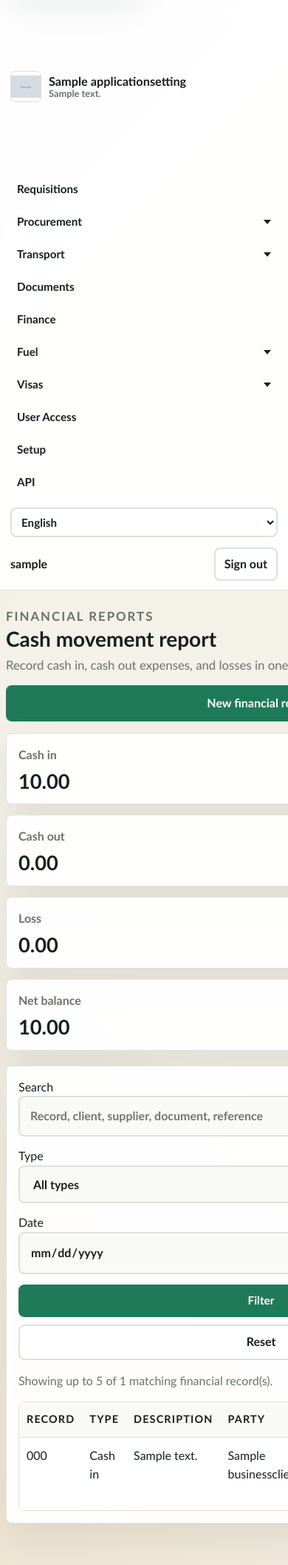
After one commit to nekiwanuka/MINING_ERP, a Django app: page /finance/ in a window 390 px wide. The commit adds this page. Shown: the whole page at 74% size. Run offline with Django 5.2, Linux system fonts and the light colour scheme; a user stored in the database is signed in; tables that the repository leaves empty hold one stand-in row (values such as "Sample post"); grey boxes marked "Sample" are stand-in pictures.

Commit message:
Improve responsiveness translation and finance

```diff
--- a/operations/access.py
+++ b/operations/access.py
@@ -34,6 +34,7 @@ TRANSPORT_MODULES = {
 }
 
 COMMERCIAL_DOCUMENT_MODULES = {UserModuleAccess.Module.COMMERCIAL_DOCUMENTS}
+FINANCIAL_MODULES = {UserModuleAccess.Module.FINANCIAL_REPORTS}
 FUEL_MODULES = {UserModuleAccess.Module.FUEL}
 VISA_MODULES = {UserModuleAccess.Module.VISAS}
 
@@ -67,6 +68,8 @@ def has_module_access(user, module, action):
         if module in PROCUREMENT_MODULES:
             return True
         if module in COMMERCIAL_DOCUMENT_MODULES:
+            return True
+        if module in FINANCIAL_MODULES:
             return True
         if module == UserModuleAccess.Module.REQUISITIONS:
             return action in {ACTION_READ, ACTION_UPDATE}
--- a/operations/context_processors.py
+++ b/operations/context_processors.py
@@ -1,5 +1,5 @@
 from .access import ACTION_CREATE, ACTION_READ, has_module_access
-from .i18n import LANGUAGE_LABELS, normalize_language, translate
+from .i18n import LANGUAGE_LABELS, TRANSLATIONS, normalize_language, translate
 from .models import ApplicationSetting, UserModuleAccess
 
 
@@ -19,6 +19,7 @@ def module_access(request):
             for code, label in ApplicationSetting.Language.choices
         ],
         "active_language": active_language,
+        "ui_translations": TRANSLATIONS.get(active_language, {}),
         "t": lambda text: translate(text, active_language),
         "can_create_requisitions": has_module_access(
             user, UserModuleAccess.Module.REQUISITIONS, ACTION_CREATE
@@ -38,6 +39,9 @@ def module_access(request):
         "can_read_commercial_documents": has_module_access(
             user, UserModuleAccess.Module.COMMERCIAL_DOCUMENTS, ACTION_READ
         ),
+        "can_read_financial_reports": has_module_access(
+            user, UserModuleAccess.Module.FINANCIAL_REPORTS, ACTION_READ
+        ),
         "can_read_fuel": has_module_access(
             user, UserModuleAccess.Module.FUEL, ACTION_READ
         ),
--- a/operations/management/commands/seed_demo.py
+++ b/operations/management/commands/seed_demo.py
@@ -49,6 +49,7 @@ class Command(BaseCommand):
                     UserModuleAccess.Module.PURCHASE_ORDERS,
                     UserModuleAccess.Module.PURCHASE_RECEIPTS,
                     UserModuleAccess.Module.COMMERCIAL_DOCUMENTS,
+                    UserModuleAccess.Module.FINANCIAL_REPORTS,
                 ]:
                     self.grant(
                         user, module, create=True, read=True, update=True, delete=True
--- a/operations/templates/operations/base.html
+++ b/operations/templates/operations/base.html
@@ -48,6 +48,7 @@
             {% endif %}
             {% if can_read_transport_reports and not can_read_transport %}<a href="{% url 'transport_reports' %}">Reports</a>{% endif %}
             {% if can_read_commercial_documents %}<a href="{% url 'commercial_document_list' %}">Documents</a>{% endif %}
+            {% if can_read_financial_reports %}<a href="{% url 'financial_report' %}">Finance</a>{% endif %}
             {% if can_read_fuel %}
                 <details class="nav-group">
                     <summary aria-label="Open fuel menu">{{ 'Fuel'|tr:active_language }}</summary>
@@ -102,5 +103,43 @@
         {% endif %}
         {% block content %}{% endblock %}
     </main>
+    {{ ui_translations|json_script:"ui-translations" }}
+    <script>
+        (function () {
+            var script = document.getElementById('ui-translations');
+            if (!script) { return; }
+            var translations = JSON.parse(script.textContent || '{}');
+            var skipTags = { SCRIPT: true, STYLE: true, TEXTAREA: true, SELECT: true, OPTION: true };
+
+            function translateValue(value) {
+                var trimmed = String(value || '').trim();
+                return translations[trimmed] || null;
+            }
+
+            function translateTextNodes(root) {
+                var walker = document.createTreeWalker(root, NodeFilter.SHOW_TEXT);
+                var nodes = [];
+                while (walker.nextNode()) { nodes.push(walker.currentNode); }
+                nodes.forEach(function (node) {
+                    if (!node.parentElement || skipTags[node.parentElement.tagName]) { return; }
+                    var translated = translateValue(node.nodeValue);
+                    if (translated) { node.nodeValue = node.nodeValue.replace(node.nodeValue.trim(), translated); }
+                });
+            }
+
+            function translateAttributes(root) {
+                root.querySelectorAll('[placeholder], [title], [aria-label], input[type="submit"]').forEach(function (element) {
+                    ['placeholder', 'title', 'aria-label', 'value'].forEach(function (attribute) {
+                        if (!element.hasAttribute(attribute)) { return; }
+                        var translated = translateValue(element.getAttribute(attribute));
+                        if (translated) { element.setAttribute(attribute, translated); }
+                    });
+                });
+            }
+
+            translateTextNodes(document.body);
+            translateAttributes(document.body);
+        }());
+    </script>
 </body>
 </html>
--- /dev/null
+++ b/operations/templates/operations/financial_report.html
@@ -0,0 +1,63 @@
+{% extends 'operations/base.html' %}
+{% block title %}Financial Reports | Mining ERP{% endblock %}
+{% block content %}
+<section class="page-heading">
+    <div>
+        <p class="eyebrow">Financial Reports</p>
+        <h1>Cash movement report</h1>
+        <p>Record cash in, cash out expenses, and losses in one simple report.</p>
+    </div>
+    <a class="primary-button" href="{% url 'financial_record_create' %}">New financial record</a>
+</section>
+
+<section class="metric-grid">
+    <article class="metric-card"><span>Cash in</span><strong>{{ cash_in_total|floatformat:2 }}</strong></article>
+    <article class="metric-card"><span>Cash out</span><strong>{{ cash_out_total|floatformat:2 }}</strong></article>
+    <article class="metric-card"><span>Loss</span><strong>{{ loss_total|floatformat:2 }}</strong></article>
+    <article class="metric-card"><span>Net balance</span><strong>{{ net_total|floatformat:2 }}</strong></article>
+</section>
+
+<section class="panel">
+    <form method="get" class="list-filter-form list-filter-form-wide">
+        <label>Search
+            <input class="field-control" type="search" name="q" value="{{ query }}" placeholder="Record, client, supplier, document, reference">
+        </label>
+        <label>Type
+            <select class="field-control" name="type">
+                <option value="all" {% if record_type == 'all' %}selected{% endif %}>All types</option>
+                {% for value, label in record_types %}
+                    <option value="{{ value }}" {% if record_type == value %}selected{% endif %}>{{ label }}</option>
+                {% endfor %}
+            </select>
+        </label>
+        <label>Date
+            <input class="field-control" type="date" name="date" value="{{ date_value }}">
+        </label>
+        <div class="list-filter-actions">
+            <button class="small-button" type="submit">Filter</button>
+            <a class="secondary-button" href="{% url 'financial_report' %}">Reset</a>
+        </div>
+    </form>
+    <p class="empty-copy">Showing up to 5 of {{ matching_count }} matching financial record(s).</p>
+    <div class="table-wrap compact">
+        <table>
+            <thead><tr><th>Record</th><th>Type</th><th>Description</th><th>Party</th><th>Reference</th><th>Amount</th><th>Date</th></tr></thead>
+            <tbody>
+                {% for record in records %}
+                    <tr>
+                        <td>{{ record.record_number }}</td>
+                        <td>{{ record.get_record_type_display }}</td>
+                        <td>{{ record.description }}</td>
+                        <td>{% if record.client %}{{ record.client }}{% elif record.supplier %}{{ record.supplier }}{% else %}-{% endif %}</td>
+                        <td>{% if record.document %}{{ record.document.document_number }}{% else %}{{ record.reference|default:'-' }}{% endif %}</td>
+                        <td>{{ record.currency }} {{ record.amount|floatformat:2 }}</td>
+                        <td>{{ record.record_date }}</td>
+                    </tr>
+                {% empty %}
+                    <tr><td colspan="7" class="empty-cell">No financial records yet.</td></tr>
+                {% endfor %}
+            </tbody>
+        </table>
+    </div>
+</section>
+{% endblock %}
--- a/operations/urls.py
+++ b/operations/urls.py
@@ -179,6 +179,8 @@ urlpatterns = [
         views.business_client_create,
         name="business_client_create",
     ),
+    path("finance/", views.financial_report, name="financial_report"),
+    path("finance/new/", views.financial_record_create, name="financial_record_create"),
     path("fuel/", views.fuel_dashboard, name="fuel_dashboard"),
     path("fuel/batches/", views.fuel_batch_balance, name="fuel_batch_balance"),
     path("fuel/assets/new/", views.fuel_asset_create, name="fuel_asset_create"),
--- a/operations/views.py
+++ b/operations/views.py
@@ -10,7 +10,7 @@ from django.contrib import messages
 from django.contrib.auth import get_user_model
 from django.contrib.auth.decorators import login_required, user_passes_test
 from django.core.exceptions import PermissionDenied
-from django.db.models import Count, Q
+from django.db.models import Count, Q, Sum
 from django.http import HttpResponse
 from django.shortcuts import get_object_or_404, redirect, render
 from django.utils.dateparse import parse_date
@@ -52,6 +52,7 @@ from .forms import (
     DirectPurchaseOrderForm,
     ExpatriateForm,
     ExpatriateVisaForm,
+    FinancialRecordForm,
     FuelAssetForm,
     FuelIssueForm,
     FuelStockBatchForm,
@@ -78,6 +79,7 @@ from .models import (
     CommercialDocument,
     Expatriate,
     ExpatriateVisa,
+    FinancialRecord,
     FuelAsset,
     FuelIssue,
     FuelStockBatch,
@@ -856,6 +858,7 @@ def dashboard(request):
         "inquiry_count": PurchaseInquiry.objects.count(),
         "transport_count": TransportRecord.objects.count(),
         "commercial_document_count": CommercialDocument.objects.count(),
+        "financial_record_count": FinancialRecord.objects.count(),
         "status_breakdown": Requisition.objects.values("status")
         .annotate(total=Count("id"))
         .order_by("status"),
@@ -2379,6 +2382,79 @@ def business_client_create(request):
     )
 
 
+@access_required(UserModuleAccess.Module.FINANCIAL_REPORTS, ACTION_READ)
+def financial_report(request):
+    query = request.GET.get("q", "").strip()
+    record_type = request.GET.get("type", "all").strip() or "all"
+    date_value = request.GET.get("date", "").strip()
+    search_date = parse_date(date_value) if date_value else None
+    records = FinancialRecord.objects.select_related(
+        "client", "supplier", "document", "recorded_by"
+    )
+    if query:
+        records = records.filter(
+            Q(record_number__icontains=query)
+            | Q(description__icontains=query)
+            | Q(reference__icontains=query)
+            | Q(client__name__icontains=query)
+            | Q(supplier__name__icontains=query)
+            | Q(document__document_number__icontains=query)
+        ).distinct()
+    allowed_types = {code for code, _label in FinancialRecord.RecordType.choices}
+    if record_type in allowed_types:
+        records = records.filter(record_type=record_type)
+    if search_date:
+        records = records.filter(record_date=search_date)
+    totals = records.values("record_type").annotate(total=Sum("amount"))
+    total_map = {row["record_type"]: row["total"] or Decimal("0") for row in totals}
+    cash_in_total = total_map.get(FinancialRecord.RecordType.CASH_IN, Decimal("0"))
+    expense_total = total_map.get(FinancialRecord.RecordType.CASH_OUT, Decimal("0"))
+    loss_total = total_map.get(FinancialRecord.RecordType.LOSS, Decimal("0"))
+    cash_out_total = expense_total + loss_total
+    matching_count = records.count()
+    records = records[:LIST_RESULTS_LIMIT]
+    return render(
+        request,
+        "operations/financial_report.html",
+        {
+            "records": records,
+            "query": query,
+            "record_type": record_type,
+            "record_types": FinancialRecord.RecordType.choices,
+            "date_value": date_value,
+            "matching_count": matching_count,
+            "cash_in_total": cash_in_total,
+            "cash_out_total": cash_out_total,
+            "expense_total": expense_total,
+            "loss_total": loss_total,
+            "net_total": cash_in_total - cash_out_total,
+        },
+    )
+
+
+@access_required(UserModuleAccess.Module.FINANCIAL_REPORTS, ACTION_CREATE)
+def financial_record_create(request):
+    form = FinancialRecordForm(
+        request.POST or None, initial={"record_date": date.today()}
+    )
+    if request.method == "POST" and form.is_valid():
+        record = form.save(commit=False)
+        record.recorded_by = request.user
+        record.save()
+        messages.success(request, f"Financial record {record.record_number} saved.")
+        return redirect("financial_report")
+    return render(
+        request,
+        "operations/form_page.html",
+        {
+            "form": form,
+            "title": "New financial record",
+            "action_label": "Save record",
+            "cancel_url": "financial_report",
+        },
+    )
+
+
 @superuser_required
 def user_access_list(request):
     query = request.GET.get("q", "").strip()
--- a/static/css/app.css
+++ b/static/css/app.css
@@ -35,6 +35,8 @@
 
 * { box-sizing: border-box; }
 
+html, body { max-width: 100%; overflow-x: hidden; }
+
 body {
     margin: 0;
     min-height: 100vh;
@@ -47,6 +49,8 @@ body {
         linear-gradient(45deg, rgba(189, 125, 29, 0.10), transparent 40%),
         var(--surface-soft);
 }
+
+img, table, input, select, textarea, button { max-width: 100%; }
 
 a { color: var(--accent-dark); text-decoration: none; text-underline-offset: 4px; text-decoration-thickness: 2px; }
 a:hover { color: var(--accent-dark); text-decoration: underline; }
@@ -90,13 +94,13 @@ button, input, select, textarea { font: inherit; }
     backdrop-filter: blur(14px);
 }
 
-.brand { display: flex; align-items: center; gap: 10px; font-weight: 800; color: var(--ink); min-width: min(230px, 100%); }
+.brand { display: flex; align-items: center; gap: 10px; font-weight: 800; color: var(--ink); min-width: 0; flex: 0 1 210px; }
 .brand:hover { text-decoration: none; }
 .brand-mark { display: grid; place-items: center; width: 44px; height: 44px; border-radius: 8px; background: var(--ink); color: #fff; }
 .brand-logo { width: 42px; height: 42px; object-fit: contain; border-radius: 7px; background: #fff; border: 1px solid var(--line); }
 .brand-copy { display: grid; gap: 1px; line-height: 1.1; }
-.brand-copy strong { font-size: 1.08rem; }
-.brand-copy small { color: var(--muted); font-size: 0.84rem; font-weight: 700; }
+.brand-copy strong { font-size: 1.02rem; overflow-wrap: anywhere; }
+.brand-copy small { color: var(--muted); font-size: 0.8rem; font-weight: 700; overflow-wrap: anywhere; }
 .top-nav { display: flex; gap: 4px; align-items: center; flex: 1; flex-wrap: nowrap; justify-content: center; min-width: 0; }
 .top-nav a, .nav-group > summary {
     display: inline-flex;
@@ -170,12 +174,12 @@ button, input, select, textarea { font: inherit; }
 }
 .logout-form button:hover, .secondary-button:hover { border-color: var(--accent); color: var(--accent-dark); text-decoration: none; }
 
-.page-shell { width: min(1280px, calc(100% - 40px)); margin: 32px auto 68px; display: grid; justify-items: center; }
+.page-shell { width: min(1280px, calc(100% - 28px)); margin: 26px auto 56px; display: grid; justify-items: center; }
 .page-shell > * { width: 100%; }
-.page-heading { display: flex; justify-content: space-between; gap: 24px; align-items: center; width: min(1160px, 100%); margin: 0 auto 26px; }
+.page-heading { display: flex; justify-content: space-between; gap: 18px; align-items: center; width: min(1160px, 100%); margin: 0 auto 22px; }
 .form-page-heading { justify-content: center; text-align: center; }
 .requisition-heading { justify-content: center; text-align: center; }
-.page-heading h1 { margin: 3px 0 0; font-size: clamp(2.1rem, 4vw, 3.45rem); line-height: 1.04; letter-spacing: 0; }
+.page-heading h1 { margin: 3px 0 0; font-size: clamp(1.75rem, 3.4vw, 3.1rem); line-height: 1.04; letter-spacing: 0; overflow-wrap: anywhere; }
 .page-heading p { color: var(--muted); margin: 8px 0 0; font-size: 1.05rem; }
 .eyebrow { margin: 0; text-transform: uppercase; letter-spacing: 0.12em; font-size: 0.82rem; color: var(--accent-dark); font-weight: 900; }
 
@@ -196,16 +200,16 @@ button, input, select, textarea { font: inherit; }
 .small-button { min-height: 44px; padding: 10px 14px; font-size: 0.96rem; }
 .button-row { display: flex; justify-content: flex-end; align-items: center; flex-wrap: wrap; gap: 12px; }
 
-.metric-grid { display: grid; grid-template-columns: repeat(4, minmax(0, 1fr)); gap: 18px; margin-bottom: 22px; }
+.metric-grid { display: grid; grid-template-columns: repeat(auto-fit, minmax(min(220px, 100%), 1fr)); gap: 14px; margin-bottom: 20px; }
 .metric-card, .panel {
     background: rgba(255, 255, 255, 0.94);
     border: 1px solid rgba(219, 226, 221, 0.9);
     border-radius: 8px;
     box-shadow: var(--shadow);
 }
-.metric-card { padding: 22px; }
+.metric-card { padding: clamp(16px, 2.5vw, 22px); }
 .metric-card span { display: block; color: var(--muted); font-size: 1rem; font-weight: 800; }
-.metric-card strong { display: block; margin-top: 8px; font-size: 2.35rem; line-height: 1.1; }
+.metric-card strong { display: block; margin-top: 8px; font-size: clamp(1.7rem, 3vw, 2.35rem); line-height: 1.1; }
 .visual-metric-card { display: flex; align-items: center; gap: 16px; min-height: 150px; }
 .visual-metric-card > div { min-width: 0; }
 .dashboard-tile-image {
@@ -250,11 +254,11 @@ button, input, select, textarea { font: inherit; }
 .inline-pos-icon { display: inline-grid; place-items: center; width: 36px; height: 36px; margin-right: 10px; border-radius: 8px; background: #e8f2ed; color: var(--accent-dark); font-size: 1.1rem; vertical-align: middle; }
 .inline-pos-icon img { display: block; width: 24px; height: 24px; object-fit: contain; }
 
-.two-column, .workflow-grid, .report-grid { display: grid; grid-template-columns: repeat(2, minmax(0, 1fr)); gap: 18px; }
+.two-column, .workflow-grid, .report-grid { display: grid; grid-template-columns: repeat(auto-fit, minmax(min(360px, 100%), 1fr)); gap: 16px; }
 .workflow-grid { grid-template-columns: repeat(2, minmax(0, 1fr)); align-items: start; }
 .report-grid { align-items: start; }
 .wide-panel { grid-column: 1 / -1; }
-.panel { padding: 22px; }
+.panel { padding: clamp(16px, 3vw, 22px); }
 .narrow-panel { max-width: 760px; }
 .centered-form-panel { width: min(760px, 100%); margin: 0 auto; }
 .requisition-panel { padding: clamp(18px, 4vw, 30px); }
@@ -264,7 +268,7 @@ button, input, select, textarea { font: inherit; }
 .panel-header a { display: inline-flex; align-items: center; min-height: 42px; font-weight: 900; }
 
 .table-wrap { overflow-x: auto; border: 1px solid var(--line); border-radius: 8px; background: #fff; }
-table { width: 100%; border-collapse: collapse; min-width: 620px; }
+table { width: 100%; border-collapse: collapse; min-width: min(620px, 100vw - 28px); }
 .compact table { min-width: 420px; }
 th, td { padding: 16px 14px; text-align: left; border-bottom: 1px solid var(--line); vertical-align: top; }
 th { color: var(--ink); font-size: 0.9rem; text-transform: uppercase; letter-spacing: 0.08em; background: var(--field); }
@@ -294,7 +298,7 @@ tbody tr:last-child td { border-bottom: 0; }
 
 .procurement-heading { align-items: flex-start; }
 .procurement-heading-copy { max-width: 760px; }
-.procurement-summary-grid { display: grid; grid-template-columns: repeat(5, minmax(0, 1fr)); gap: 12px; width: min(1160px, 100%); margin: 0 auto 18px; }
+.procurement-summary-grid { display: grid; grid-template-columns: repeat(auto-fit, minmax(min(190px, 100%), 1fr)); gap: 12px; width: min(1160px, 100%); margin: 0 auto 18px; }
 .procurement-summary-card { display: flex; flex-direction: column; align-items: stretch; gap: 12px; min-height: 220px; padding: 14px; border: 1px solid var(--line); border-radius: 8px; background: rgba(255, 255, 255, 0.94); }
 .procurement-summary-card > div { min-width: 0; }
 .procurement-summary-card > div > span { color: var(--muted); font-size: 0.88rem; font-weight: 900; line-height: 1.25; text-transform: uppercase; letter-spacing: 0.07em; }
@@ -391,7 +395,7 @@ tbody tr:last-child td { border-bottom: 0; }
 
 .requisition-page-heading { align-items: flex-start; }
 .requisition-heading-copy { max-width: 720px; }
-.requisition-summary-grid { display: grid; grid-template-columns: repeat(4, minmax(0, 1fr)); gap: 14px; width: min(1160px, 100%); margin: 0 auto 18px; }
+.requisition-summary-grid { display: grid; grid-template-columns: repeat(auto-fit, minmax(min(220px, 100%), 1fr)); gap: 14px; width: min(1160px, 100%); margin: 0 auto 18px; }
 .requisition-summary-card { display: flex; align-items: center; gap: 14px; min-height: 112px; padding: 18px; border: 1px solid var(--line); border-radius: 8px; background: rgba(255, 255, 255, 0.94); box-shadow: var(--shadow); }
 .requisition-summary-card img { flex: 0 0 auto; width: 112px; height: 74px; border: 1px solid var(--line); border-radius: 8px; object-fit: cover; background: #fff; }
 .requisition-summary-card span { display: block; color: var(--muted); font-size: 0.86rem; font-weight: 900; line-height: 1.25; text-transform: uppercase; letter-spacing: 0.07em; }
@@ -502,7 +506,7 @@ tbody tr:last-child td { border-bottom: 0; }
 .po-document-footer { display: grid; grid-template-columns: repeat(2, minmax(0, 1fr)); gap: 24px; margin-top: 12px; }
 .po-document-footer div { height: 72px; border-top: 1px solid var(--ink); display: flex; align-items: end; color: var(--muted); font-weight: 800; }
 
-.login-body { display: grid; place-items: center; min-height: 100vh; padding: 28px 20px; background: linear-gradient(135deg, #f7efe3 0%, #fffaf0 52%, #efe4cf 100%); }
+.login-body { display: grid; place-items: center; min-height: 100vh; padding: clamp(14px, 4vw, 28px); background: linear-gradient(135deg, #f7efe3 0%, #fffaf0 52%, #efe4cf 100%); }
 .login-shell { width: min(420px, 100%); display: grid; gap: 28px; align-items: start; }
 .login-brand-row { display: flex; align-items: center; justify-content: center; gap: 12px; min-height: 54px; padding: 12px 16px; border: 1px solid rgba(217, 217, 220, 0.72); border-radius: 6px; background: rgba(255, 255, 255, 0.78); box-shadow: 0 8px 20px rgba(82, 62, 35, 0.08); }
 .login-brand-logo { flex: 0 0 auto; max-width: 82px; max-height: 50px; object-fit: contain; }
@@ -510,7 +514,7 @@ tbody tr:last-child td { border-bottom: 0; }
 .login-language-form { display: grid; justify-items: center; margin-top: -12px; }
 .login-language-form label { display: flex; align-items: center; gap: 10px; color: #565b63; font-weight: 800; }
 .login-language-form select { min-height: 40px; border: 1px solid #d9d9dc; border-radius: 4px; background: #fff; color: #1d1f23; padding: 7px 10px; font-weight: 800; }
-.login-panel { display: grid; width: 100%; padding: 32px; border: 1px solid #d9d9dc; border-radius: 4px; background: #fff; box-shadow: 0 10px 24px rgba(29, 31, 35, 0.08); }
+.login-panel { display: grid; width: 100%; padding: clamp(20px, 5vw, 32px); border: 1px solid #d9d9dc; border-radius: 4px; background: #fff; box-shadow: 0 10px 24px rgba(29, 31, 35, 0.08); }
 .login-panel-heading { margin-bottom: 22px; text-align: left; }
 .login-panel h2 { margin: 0; color: #1d1f23; font-size: 1.9rem; letter-spacing: 0; line-height: 1.1; }
 .login-panel-heading p { margin: 8px 0 0; color: #686c73; font-weight: 700; }
@@ -539,7 +543,7 @@ tbody tr:last-child td { border-bottom: 0; }
 .error-card .primary-button { justify-self: center; border-color: #f48120; border-radius: 4px; background: #f48120; color: #fff; }
 .error-card .primary-button:hover { border-color: #d86500; background: #d86500; }
 
-@media (max-width: 900px) {
+@media (max-width: 1400px) {
     .login-body { padding: 20px 14px; }
     .login-shell { min-height: auto; }
     .app-header, .page-heading { align-items: flex-start; flex-direction: column; }
@@ -576,6 +580,15 @@ tbody tr:last-child td { border-bottom: 0; }
 }
 
 @media (max-width: 620px) {
+    body { font-size: 16px; }
+    .page-shell { width: min(100% - 16px, 1240px); margin-top: 14px; }
+    .page-heading { gap: 14px; margin-bottom: 16px; }
+    .panel-header, .requisition-result-header, .process-item-heading, .process-step-heading, .process-line { align-items: flex-start; flex-direction: column; }
+    th, td { padding: 12px 10px; }
+    .detail-list div { align-items: flex-start; flex-direction: column; gap: 4px; }
+    .detail-list dd { text-align: left; }
+    .login-brand-row { align-items: center; justify-content: flex-start; }
+    .login-system-name { font-size: 1.25rem; }
     .procurement-summary-grid { gap: 8px; }
     .procurement-summary-card { grid-template-columns: minmax(0, 1fr) auto; align-items: center; }
     .procurement-summary-card strong { font-size: 1.45rem; }
```
Also changed, not shown: operations/admin.py (+21 -0 lines), operations/forms.py (+28 -0 lines), operations/i18n.py (+73 -0 lines), operations/models.py (+70 -0 lines), operations/templates/registration/login.html (+12 -0 lines), operations/tests.py (+78 -0 lines), operations/migrations/0017_alter_usermoduleaccess_module_financialrecord.py (added).
